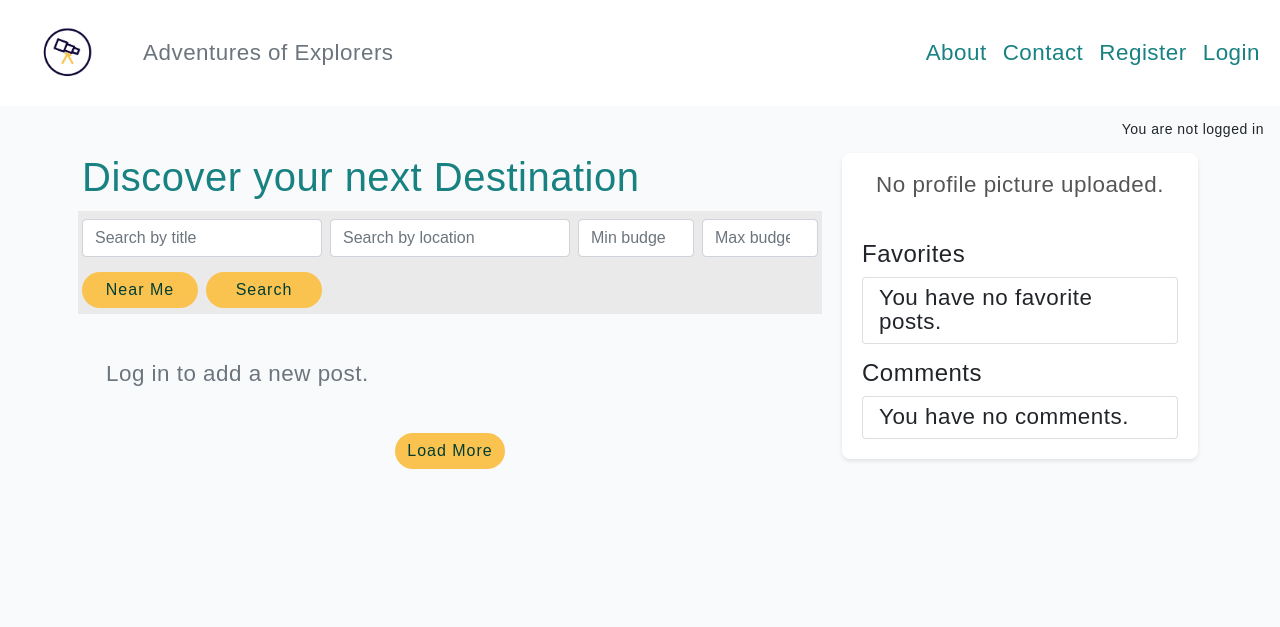
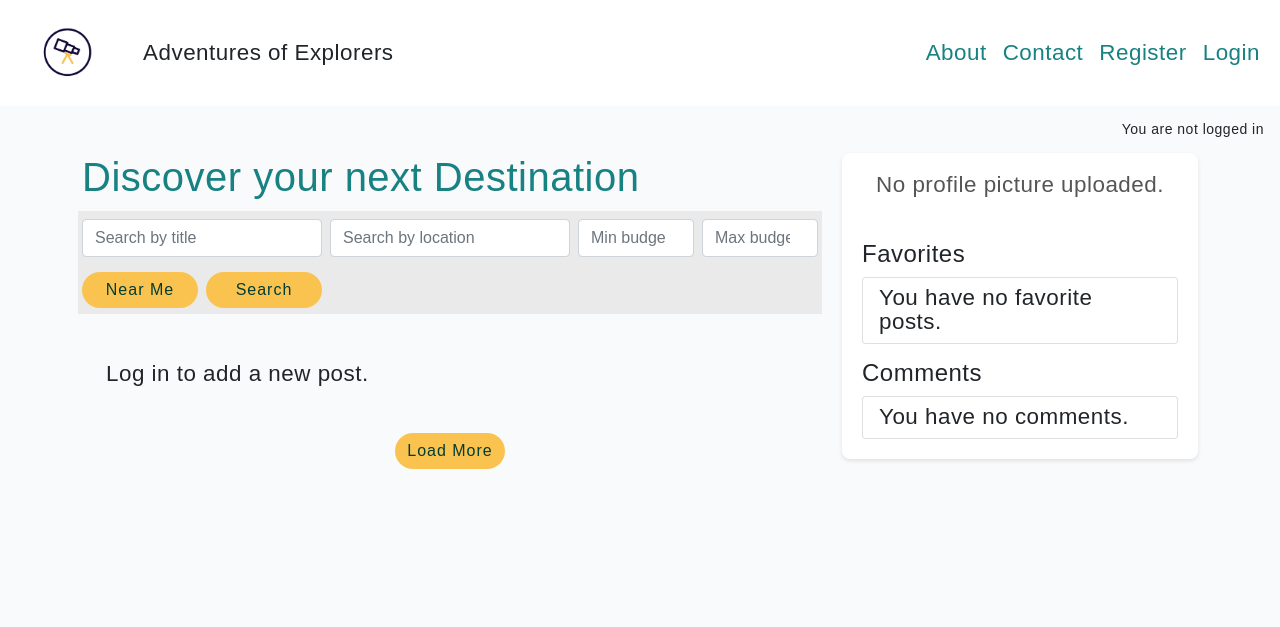
Before and after one commit to CedricNtwari/budget-explorer, a Django app: page / in a window 1280 px wide. Shown: the top 627 px of the page. Run offline with Django 4.2, Linux system fonts and the light colour scheme; data that the repository does not hold is empty; some libraries are stand-ins or nearby versions.

Commit message:
Fix low contrast background color for muted text

```diff
--- a/static/css/style.css
+++ b/static/css/style.css
@@ -43,6 +43,10 @@ h1:hover,
 h2:hover,
 h3:hover {
   color: #fac34f;
+}
+
+.text-muted {
+  color: #212529 !important;
 }
 
 .nav-item a {
```
